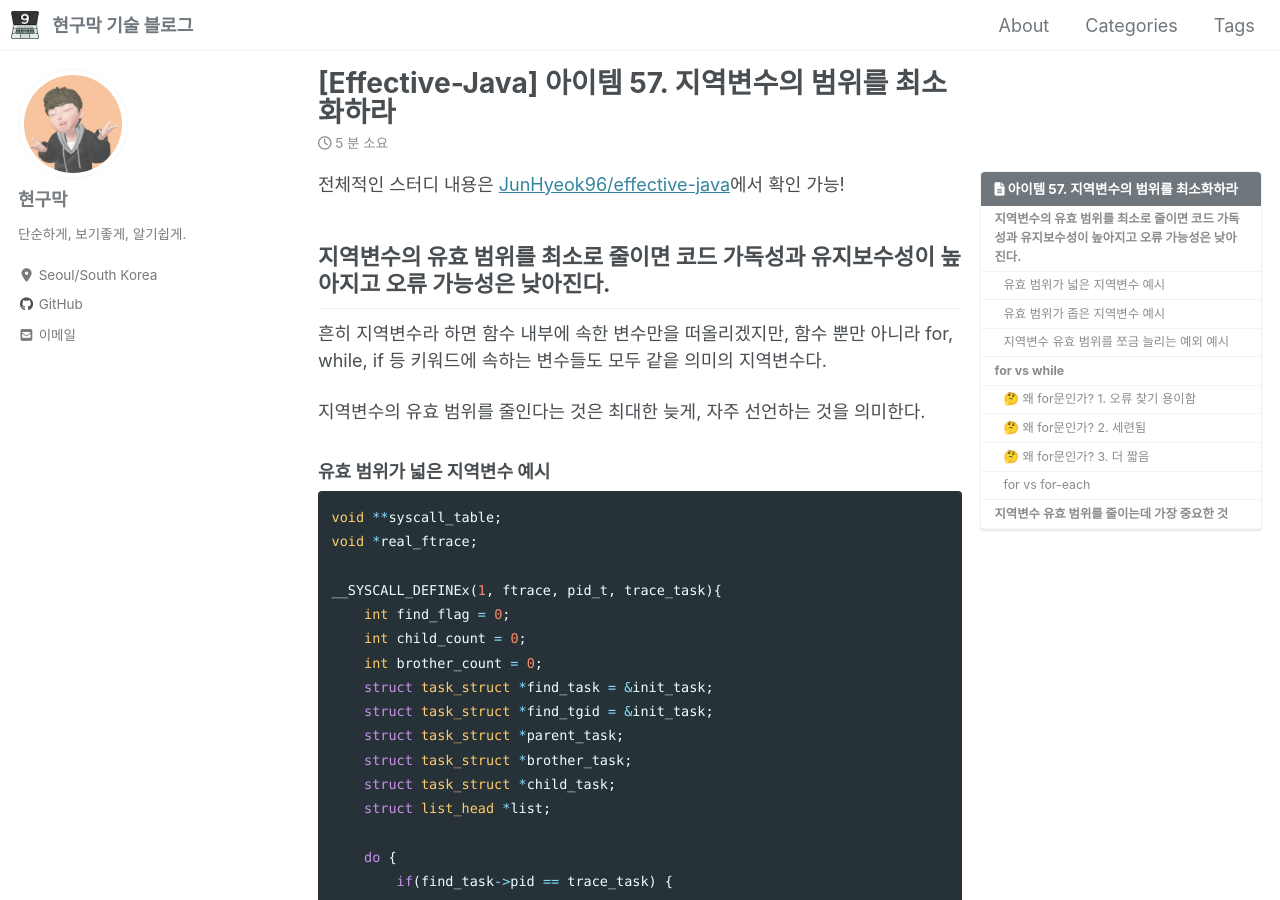
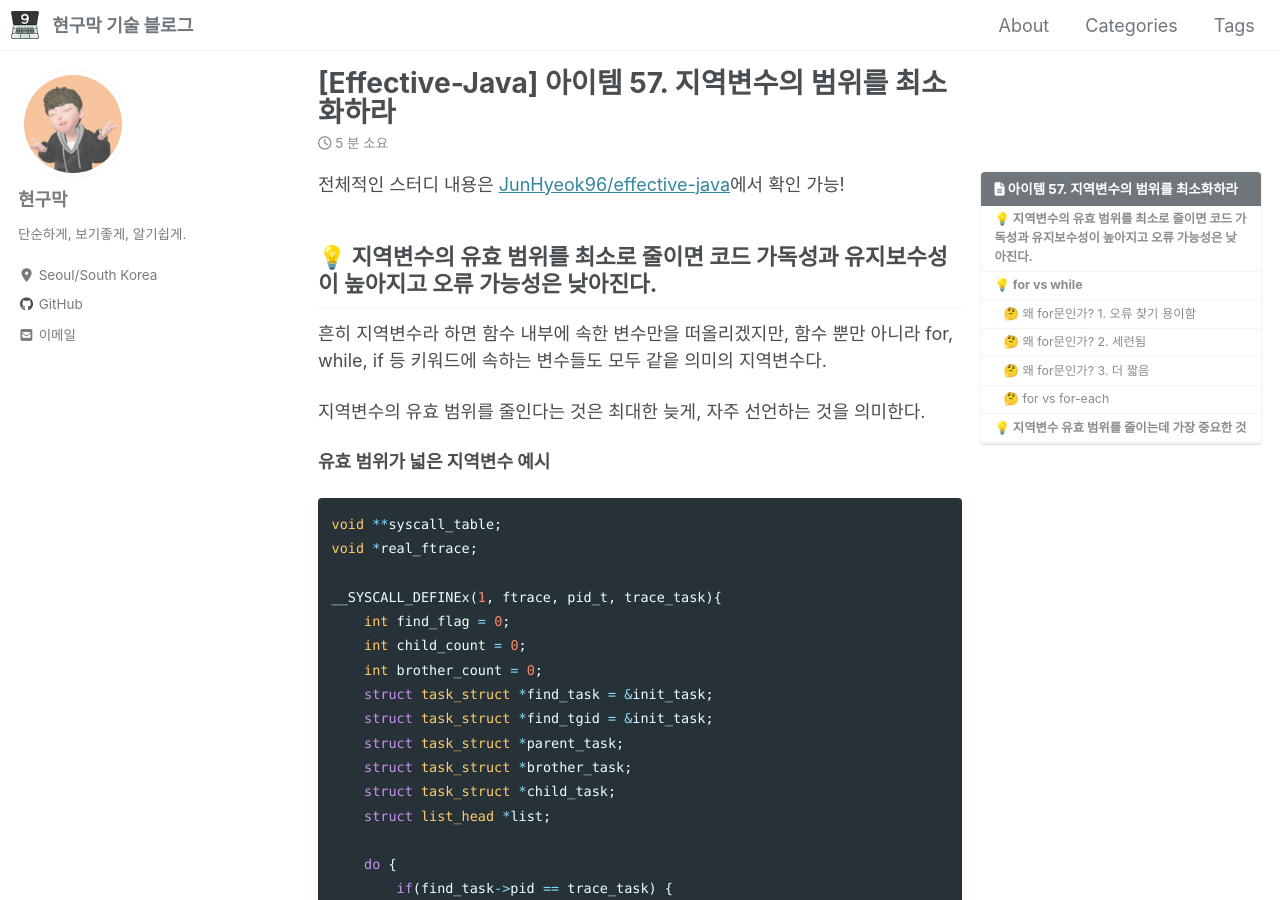
Before and after one commit to Hyeon9mak/Hyeon9mak.github.io, a Jekyll site: the page built from _posts/2020-11-11-Effective-Java-item57.md, in a window 1280 px wide and 900 px high. Built offline with Jekyll 4.4.1, drawn with Linux system fonts in a browser that asks for light colours; cached includes are drawn as plain includes; nearby versions of some CDN libraries; comment, search, counter and statistics services are not loaded; some of the changed text lies outside the part shown.

Commit message:
Update 2020-11-11-Effective-Java-item57.md

````diff
--- a/_posts/2020-11-11-Effective-Java-item57.md
+++ b/_posts/2020-11-11-Effective-Java-item57.md
@@ -16,13 +16,13 @@
 ---
 전체적인 스터디 내용은 [JunHyeok96/effective-java](https://github.com/JunHyeok96/effective-java)에서 확인 가능!
 
-## 지역변수의 유효 범위를 최소로 줄이면 코드 가독성과 유지보수성이 높아지고 오류 가능성은 낮아진다.
+## 💡 지역변수의 유효 범위를 최소로 줄이면 코드 가독성과 유지보수성이 높아지고 오류 가능성은 낮아진다.
 흔히 지역변수라 하면 함수 내부에 속한 변수만을 떠올리겠지만,
 함수 뿐만 아니라 for, while, if 등 키워드에 속하는 변수들도 모두 같읕 의미의 지역변수다.
 
 지역변수의 유효 범위를 줄인다는 것은 최대한 늦게, 자주 선언하는 것을 의미한다.
 
-### 유효 범위가 넓은 지역변수 예시
+**유효 범위가 넓은 지역변수 예시**
 ```c++
 void **syscall_table;
 void *real_ftrace;
@@ -115,7 +115,7 @@
 다행스럽게도 최근에는 대부분의 언어에서 **'가장 처음 사용될 때 선언하기'** 가 권장되고 있다.
 
 
-### 유효 범위가 좁은 지역변수 예시
+**유효 범위가 좁은 지역변수 예시**
 ```java
     int i;
     for(i = 0; i < 5; i++){
@@ -142,7 +142,7 @@
 
 초기화에 필요한 정보가 충분하지 않다면, 충분해질 때까지 선언을 미뤄야 한다.
 
-### 지역변수 유효 범위를 쪼금 늘리는 예외 예시
+**예외적으로 지역변수 유효 범위를 늘리는 예시**
 try-catch문은 앞서 말한 두 가지 규칙에서 예외다.
 변수를 초기화하는 표현식에서 검사 예외를 던질 가능성이 있다면,
 변수의 초기화를 try 블록 안에서 진행해야만 하기 떄문이다.
@@ -157,9 +157,11 @@
     }
 ```
 
-## for vs while
+## 💡 for vs while
 for 형태든 for-each 형태든, for키워드는 반복 변수의 범위를 for 키워드와 몸체 사이의 괄호 안으로 제한된다.
 따라서 **반복 변수의 값을 반복문 이후에도 사용할 것**이 아니라면, for문은 반복 변수 지정이 가능하므로 while문보다 for문을 사용하는 편이 낫다.
+
+---
 
 ### 🤔 왜 for문인가? 1. 오류 찾기 용이함
 **while문 예시**
@@ -213,7 +215,7 @@
 반복 여부를 결정짓는 변수 'i'의 한계값을 변수 n에 저장하여,
 반복 때마다 다시 계산해야하는 비용을 없앴다. 같은 값을 반환하는 메서드를 매번 호출한다면, 이 관용구를 사용하길 추천한다.
 
-### for vs for-each
+### 🤔 for vs for-each
 ```java
 // for-each문
 for(Element e : c){
@@ -232,7 +234,7 @@
 반복자를 사용하지 않을 경우 for-each문이 훨씬 가독성이 뛰어나지만, 반복자를 사용할 경우(반복자의 remove메서드를 쓴다던가)
 for문을 사용하는 것이 더 낫다는 걸 알 수 있다.
 
-## 지역변수 유효 범위를 줄이는데 가장 중요한 것
+## 💡 지역변수 유효 범위를 줄이는데 가장 중요한 것
 바로 **메서드를 작게 유지하고 한 가지 기능에 집중하는 것**이다.
 한 메서드에서 여러 가지 기능을 처리한다면 그 중 한 기능과만 관련된 지역변수라도
 다른 기능을 수행하는 코드에서 접근할 수 있게 된다.
````
